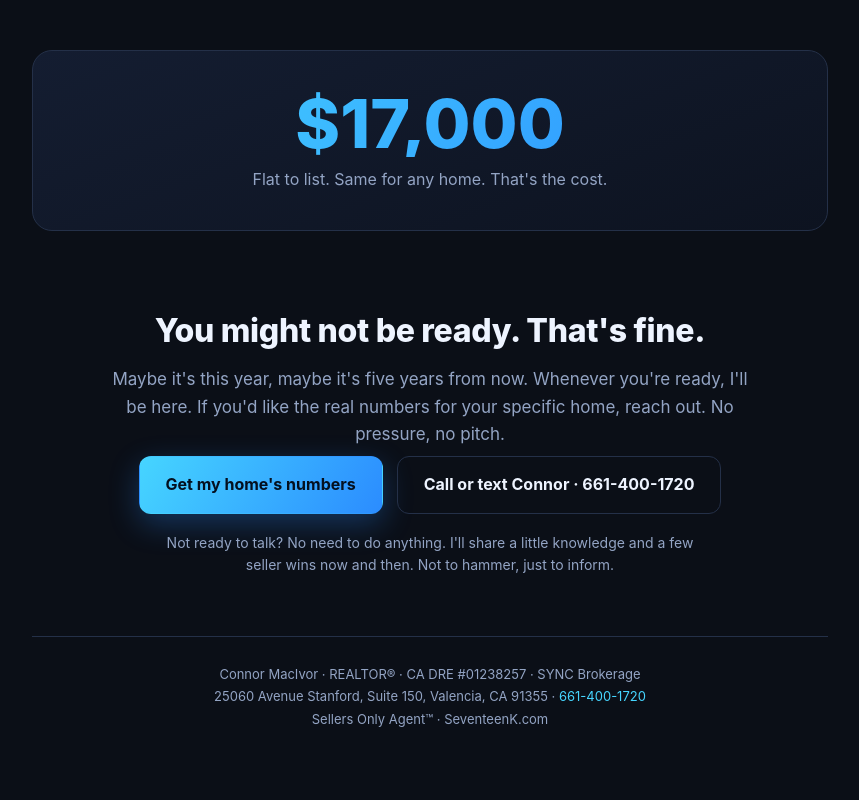
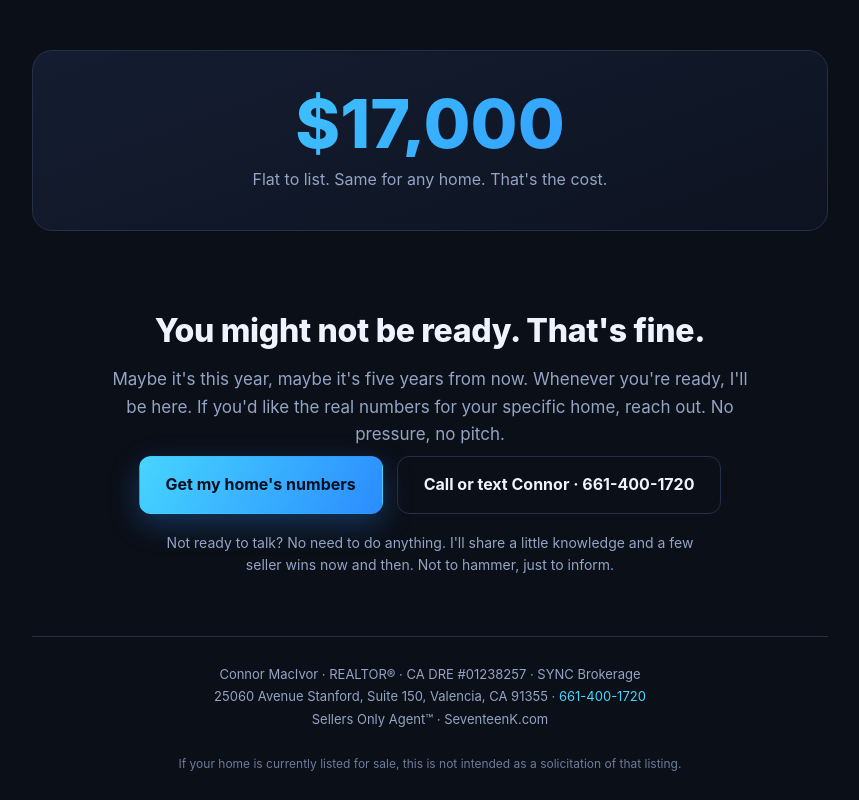
Before and after one commit to connorwithhonor/seventeenk.com, a plain HTML site: page system/index.html in a window 1280 px wide. Shown: the part 1702-2502 px from the top of the page, without its empty margins (210-1069 px from the left). Before the commit the page ends 2458 px from the top, so only its background shows below. Drawn offline with Linux system fonts and the light colour scheme.

Commit message:
system page: add non-solicitation disclaimer to footer

```diff
--- a/system/index.html
+++ b/system/index.html
@@ -102,6 +102,8 @@
     Connor MacIvor · REALTOR® · CA DRE #01238257 · SYNC Brokerage<br>
     25060 Avenue Stanford, Suite 150, Valencia, CA 91355 · <a href="tel:+16614001720">661-400-1720</a><br>
     Sellers Only Agent™ · SeventeenK.com
+    <br><br>
+    <span style="font-size:12px;color:#6b7c9c;">If your home is currently listed for sale, this is not intended as a solicitation of that listing.</span>
   </footer>
 
 </div>
```
